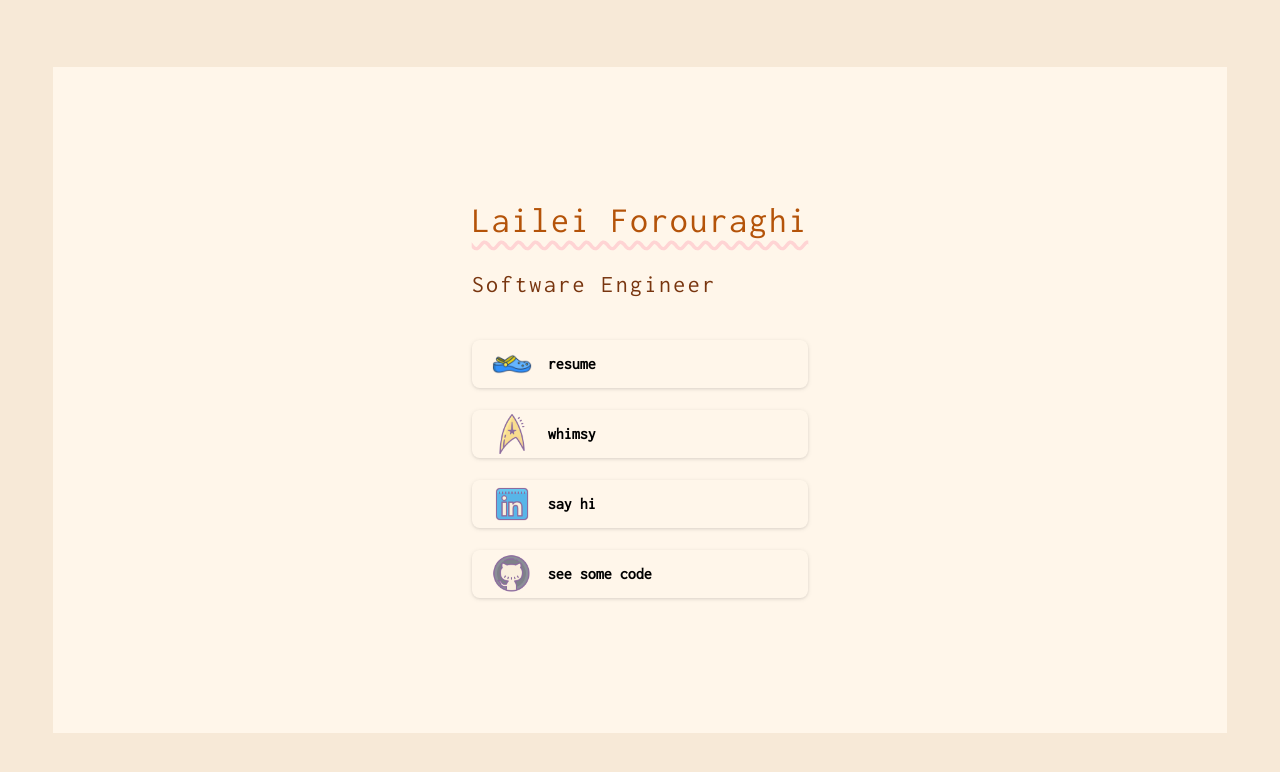
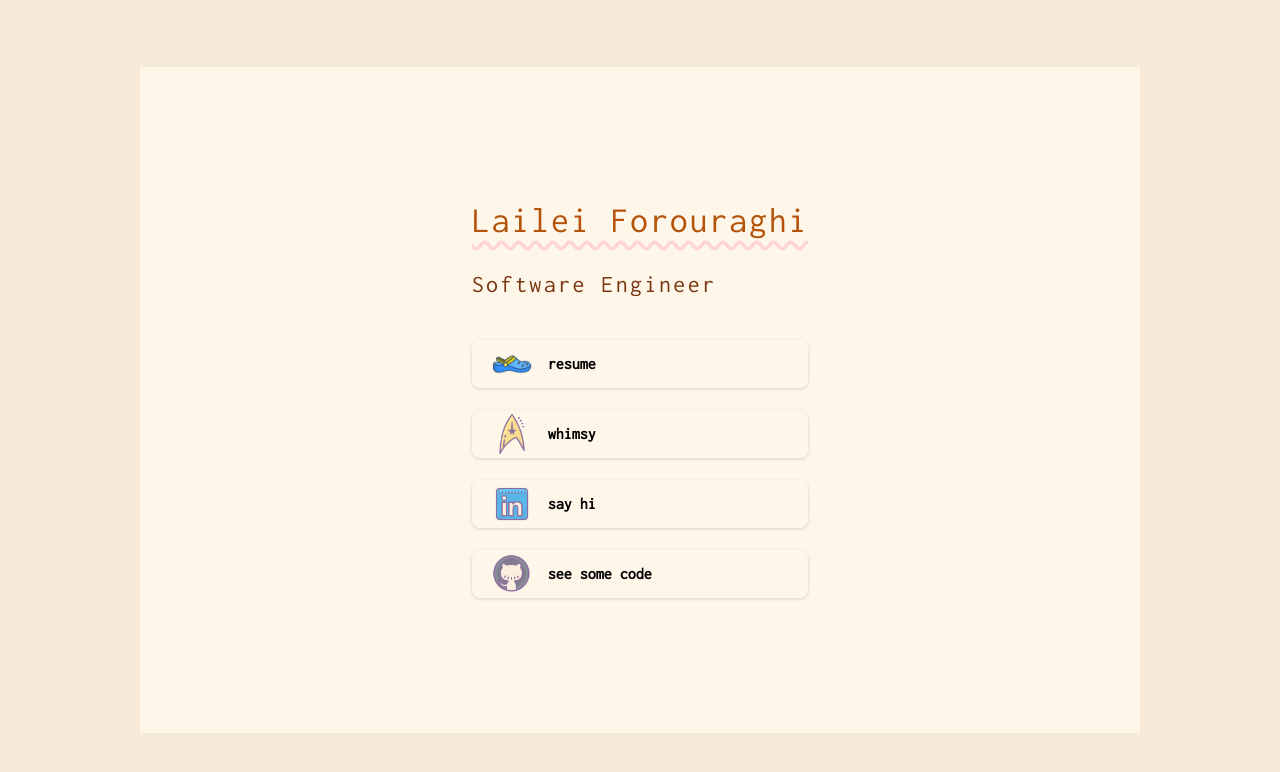
Before and after one commit to lail-lei/lail.com, a Next.js app: page / in a window 1280 px wide. Shown: the top 772 px of the page. Built offline with nearby package versions, Linux system fonts and the light colour scheme.

Commit message:
cap main content size

```diff
--- a/pages/home/Home.component.tsx
+++ b/pages/home/Home.component.tsx
@@ -6,7 +6,7 @@ import { siteMenu } from '../../constants';
 function Home() {
   return (
     <Page>
-      <Card centered={true} cardStyles='h-5/6 w-11/12'>
+      <Card centered={true} cardStyles='h-5/6 w-11/12  desktop:max-w-[1000px]'>
         <div className='grid grid-row-1 gap-7 small-laptop:gap-10'>
           <div className='site-title-subtitle grid grid-row-1 gap-4 small-laptop:gap-7'>
             <Heading text={'Lailei Forouraghi'} />
--- a/pages/resume/Resume.component.tsx
+++ b/pages/resume/Resume.component.tsx
@@ -16,7 +16,7 @@ function Resume() {
   return (
     <Page pageStyles='gap-10 py-10'>
       <Heading text={'Resume'} />
-      <CardAccordion width='11/12'>{renderResumeCards()}</CardAccordion>
+      <CardAccordion width='11/12 desktop:max-w-[1000px]'>{renderResumeCards()}</CardAccordion>
     </Page>
   );
 }
```
